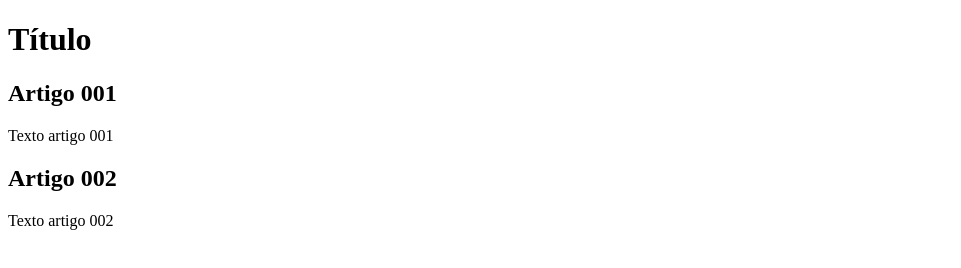
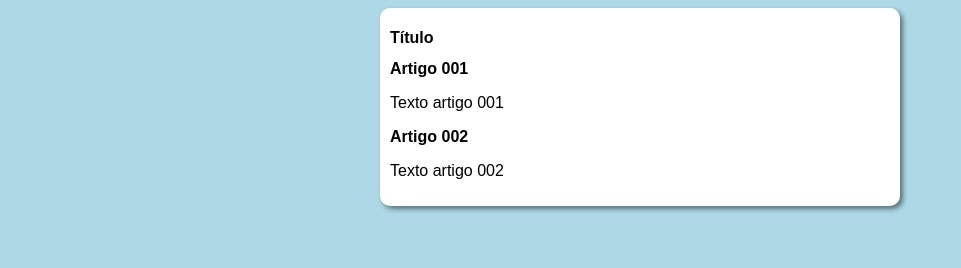
Before and after one commit to GRodrigues10/Projeto-Site, a plain HTML site: page index.html in a window 1280 px wide. Shown: the whole page, without its empty margins (0-961 px from the left). Drawn offline with Linux system fonts and the light colour scheme.

Commit message:
Iniciei o design

```diff
--- /dev/null
+++ b/estilos/style.css
@@ -0,0 +1,19 @@
+*{
+    font-family: Arial, Helvetica, sans-serif;
+    font-size: 1rem;
+}
+
+body{
+    background-color: lightblue;
+    color: black
+    text-shadow: 1px 1px 1px black;
+}
+
+main{
+    background-color: white;
+    width: 500px;
+    margin: auto;
+    box-shadow: 3px 3px 5px rgba(0, 0, 0, 0.479);
+    padding: 10px;
+    border-radius: 10px;
+}
--- a/index.html
+++ b/index.html
@@ -4,6 +4,7 @@
     <meta charset="UTF-8">
     <meta name="viewport" content="width=device-width, initial-scale=1.0">
     <title>Título do Site</title>
+    <link rel="stylesheet" href="estilos/style.css">
 </head>
 <body>
     <main>
```
